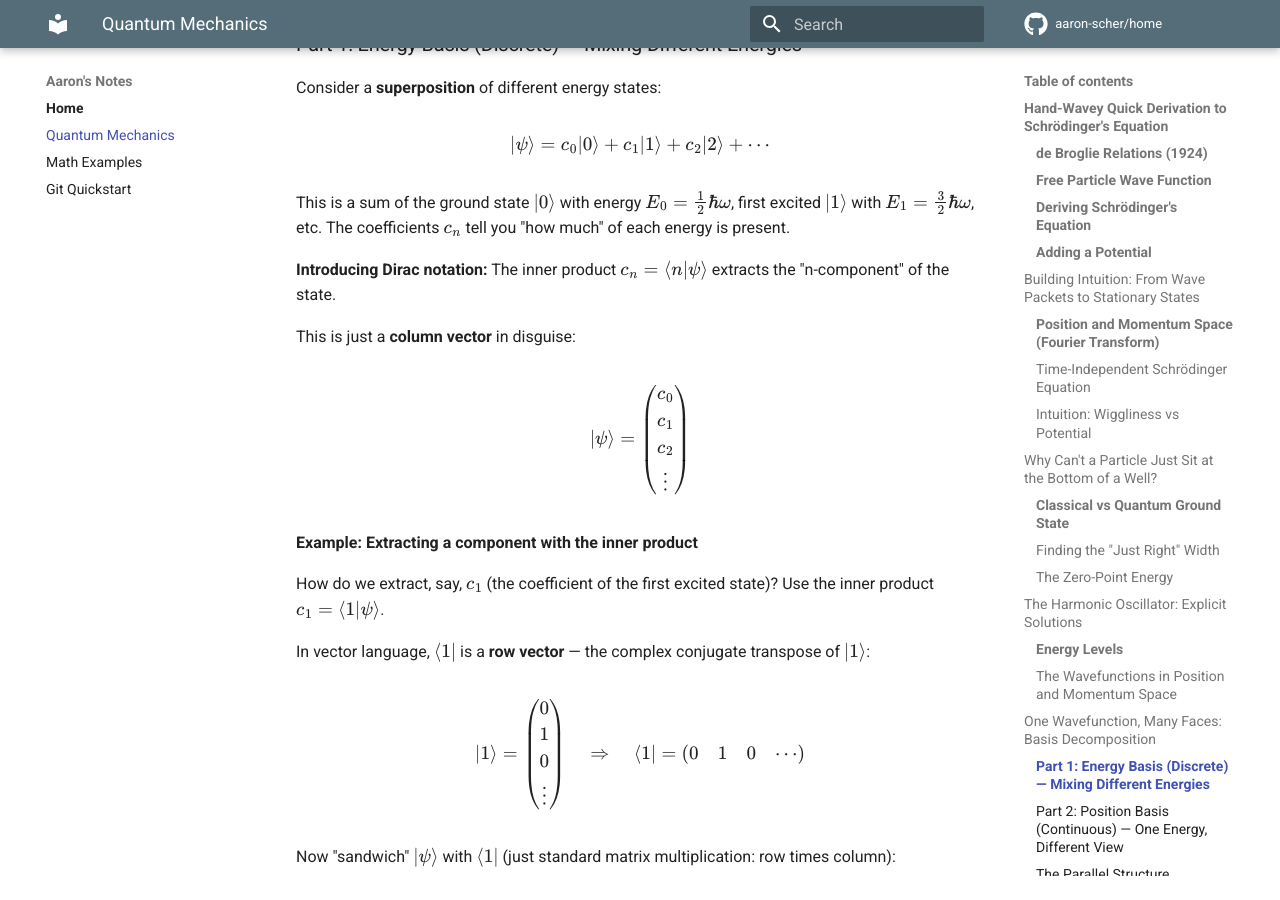
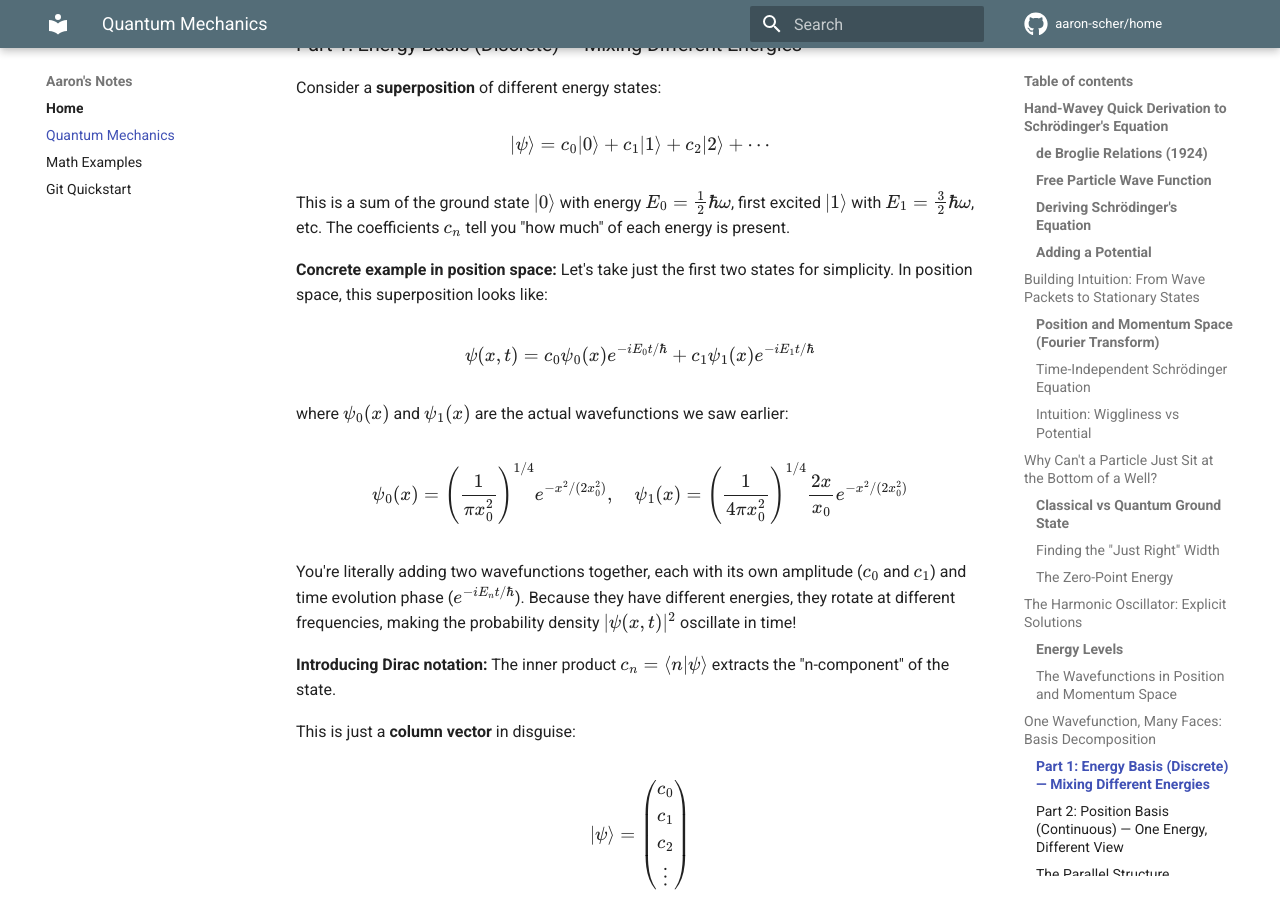
Before and after one commit to aaron-scher/home, an MkDocs documentation site: the page built from docs/quantum-mechanics.md, in a window 1280 px wide and 900 px high, scrolled down 10035 px. Built offline with MkDocs 1.6.1 and Material for MkDocs 9.7.7, drawn with Linux system fonts in a browser that asks for light colours; comment, search, counter and statistics services are not loaded.

Commit message:
Add concrete position space example of energy superposition
- Show ψ(x,t) = c₀ψ₀(x)e^(-iE₀t/ℏ) + c₁ψ₁(x)e^(-iE₁t/ℏ)
- Include actual Gaussian wavefunctions ψ₀(x) and ψ₁(x)
- Makes abstract |ψ⟩ = c₀|0⟩ + c₁|1⟩ notation concrete
- Shows it's literally adding two wavefunctions with amplitudes

🤖 Generated with [Claude Code](https://claude.com/claude-code)

Co-Authored-By: Claude <noreply@anthropic.com>

```diff
--- a/docs/quantum-mechanics.md
+++ b/docs/quantum-mechanics.md
@@ -358,6 +358,20 @@ $$
 
 This is a sum of the ground state $|0\rangle$ with energy $E_0 = \frac{1}{2}\hbar\omega$, first excited $|1\rangle$ with $E_1 = \frac{3}{2}\hbar\omega$, etc. The coefficients $c_n$ tell you "how much" of each energy is present.
 
+**Concrete example in position space:** Let's take just the first two states for simplicity. In position space, this superposition looks like:
+
+$$
+\psi(x,t) = c_0 \psi_0(x) e^{-iE_0 t/\hbar} + c_1 \psi_1(x) e^{-iE_1 t/\hbar}
+$$
+
+where $\psi_0(x)$ and $\psi_1(x)$ are the actual wavefunctions we saw earlier:
+
+$$
+\psi_0(x) = \left(\frac{1}{\pi x_0^2}\right)^{1/4} e^{-x^2/(2x_0^2)}, \quad \psi_1(x) = \left(\frac{1}{4\pi x_0^2}\right)^{1/4} \frac{2x}{x_0} e^{-x^2/(2x_0^2)}
+$$
+
+You're literally adding two wavefunctions together, each with its own amplitude ($c_0$ and $c_1$) and time evolution phase ($e^{-iE_n t/\hbar}$). Because they have different energies, they rotate at different frequencies, making the probability density $|\psi(x,t)|^2$ oscillate in time!
+
 **Introducing Dirac notation:** The inner product $c_n = \langle n|\psi\rangle$ extracts the "n-component" of the state.
 
 This is just a **column vector** in disguise:
```
